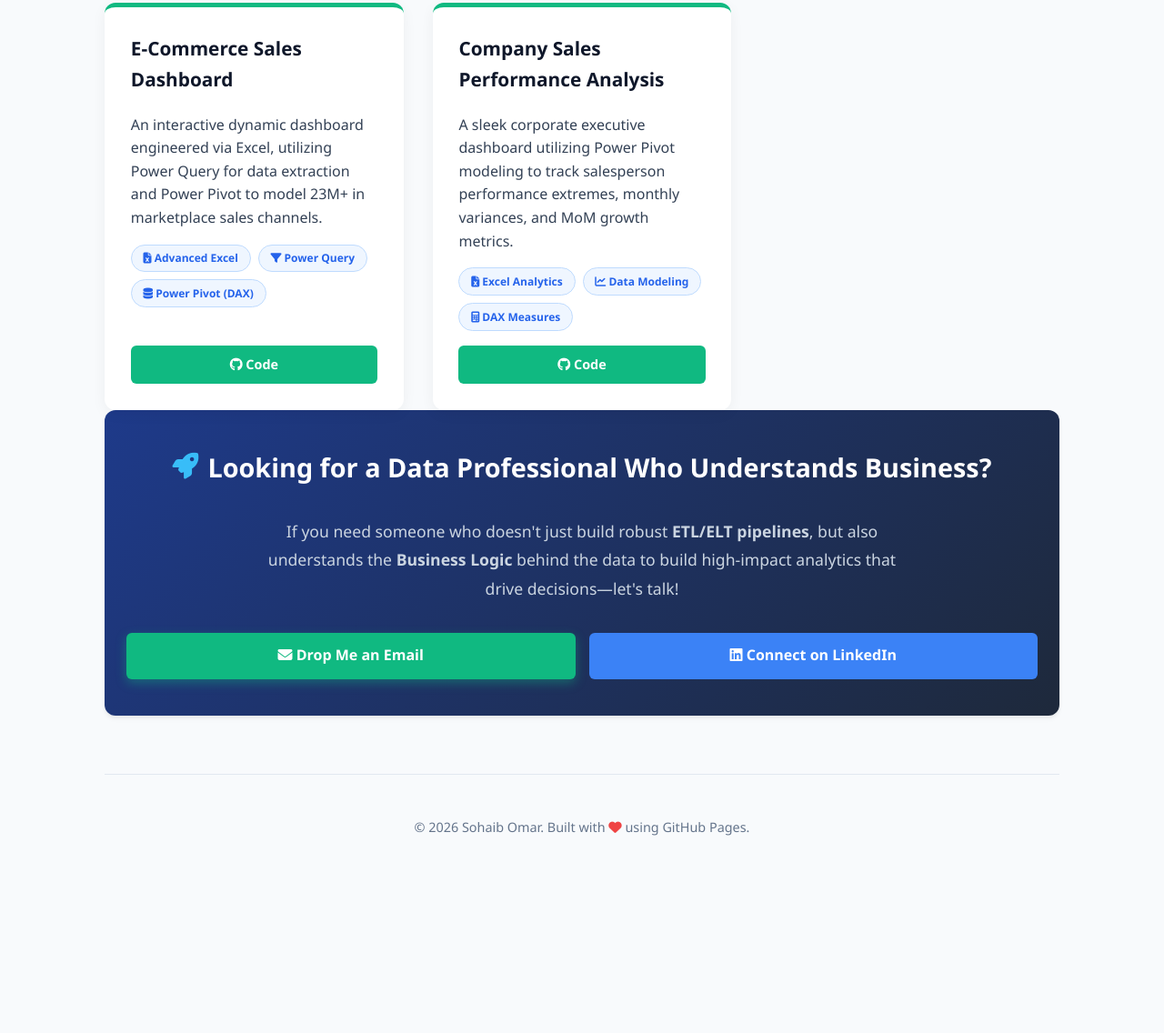
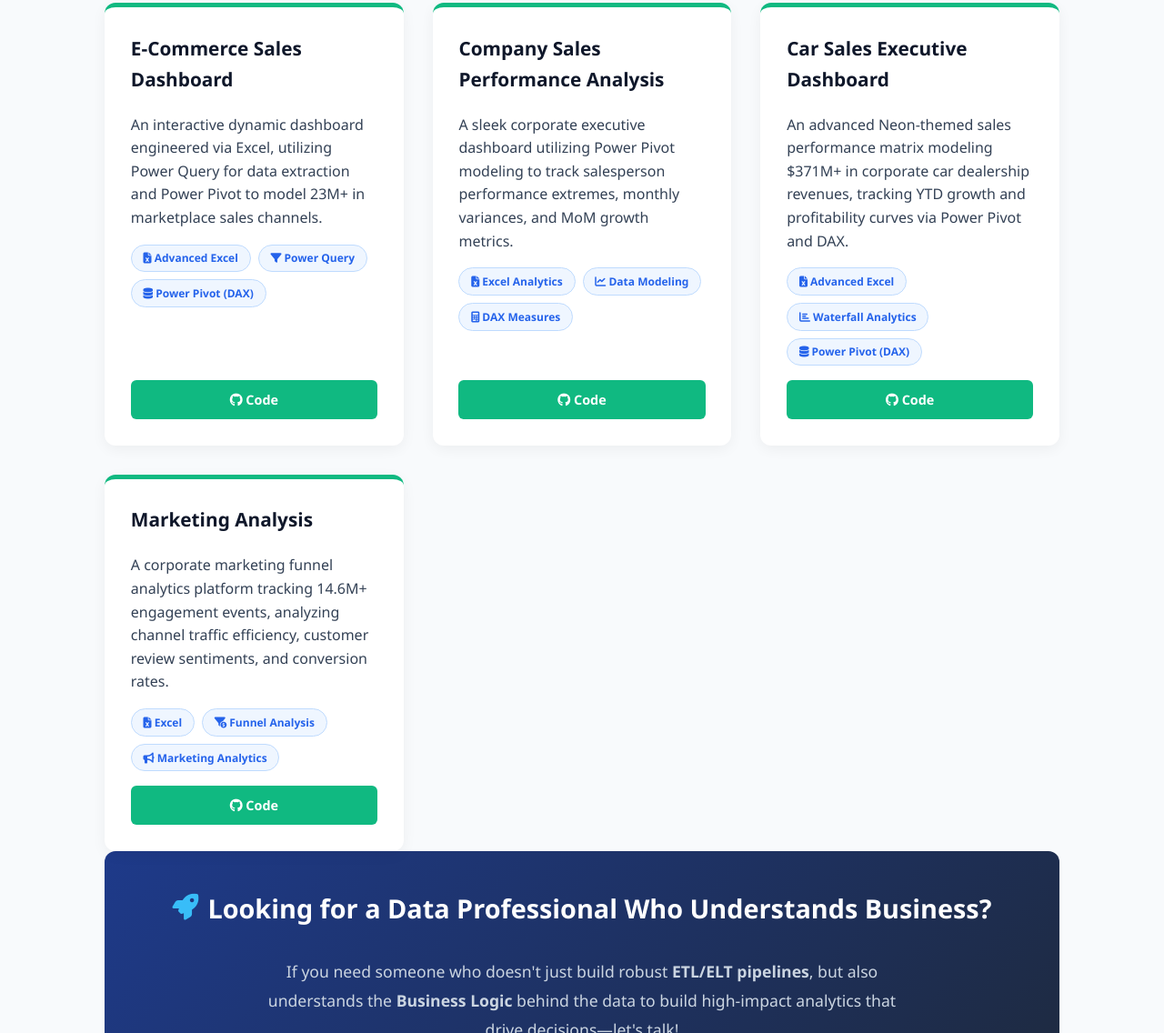
Before and after one commit to Sohaib-Omar18800/Sohaib-Omar18800.github.io, a plain HTML site: page index.html in a window 1280 px wide. Shown: the part 1843-2979 px from the top of the page at 91% size. Before the commit the page ends 2843 px from the top, so only its background shows below. Drawn offline with Linux system fonts and the light colour scheme.

Commit message:
Add project cards for Car Sales and Marketing Analysis

```diff
--- a/index.html
+++ b/index.html
@@ -305,6 +305,36 @@
                 <a href="https://github.com/Sohaib-Omar18800/company_sales_dataset" class="btn" style="background: #10b981;" target="_blank"><i class="fab fa-github"></i> Code</a>
             </div>
         </div>
+        <!-- Project 6 (Car Sales Dashboard) -->
+        <div class="project-card" style="border-top-color: #10b981;">
+            <div>
+                <h3>Car Sales Executive Dashboard</h3>
+                <p>An advanced Neon-themed sales performance matrix modeling $371M+ in corporate car dealership revenues, tracking YTD growth and profitability curves via Power Pivot and DAX.</p>
+                <div class="tags">
+                    <span class="tag"><i class="fas fa-file-excel"></i> Advanced Excel</span>
+                    <span class="tag"><i class="fas fa-chart-bar"></i> Waterfall Analytics</span>
+                    <span class="tag"><i class="fas fa-database"></i> Power Pivot (DAX)</span>
+                </div>
+            </div>
+            <div class="btn-group">
+                <a href="https://github.com/Sohaib-Omar18800/car_sales_dataset" class="btn" style="background: #10b981;" target="_blank"><i class="fab fa-github"></i> Code</a>
+            </div>
+        </div>
+        <!-- Project 7 (Marketing Analysis Dashboard) -->
+        <div class="project-card" style="border-top-color: #10b981;">
+            <div>
+                <h3>Marketing Analysis</h3>
+                <p>A corporate marketing funnel analytics platform tracking 14.6M+ engagement events, analyzing channel traffic efficiency, customer review sentiments, and conversion rates.</p>
+                <div class="tags">
+                    <span class="tag"><i class="fas fa-file-excel"></i> Excel</span>
+                    <span class="tag"><i class="fas fa-funnel-dollar"></i> Funnel Analysis</span>
+                    <span class="tag"><i class="fas fa-bullhorn"></i> Marketing Analytics</span>
+                </div>
+            </div>
+            <div class="btn-group">
+                <a href="https://github.com/Sohaib-Omar18800/marketing_analysis" class="btn" style="background: #10b981;" target="_blank"><i class="fab fa-github"></i> Code</a>
+            </div>
+        </div>
     </div>
     <section class="card" style="background: linear-gradient(135deg, #1e3a8a 0%, #1e293b 100%); color: #fff; text-align: center; padding: 2.5rem 1.5rem; border-top: none;">
         <h2 style="color: #fff; border: none; justify-content: center; font-size: 1.8rem;">
```
